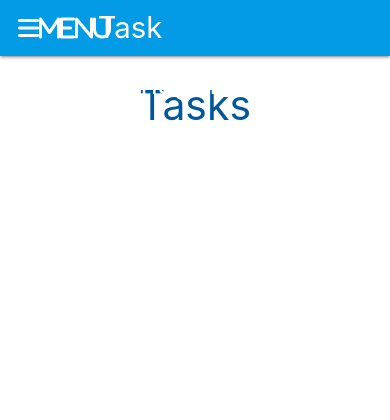
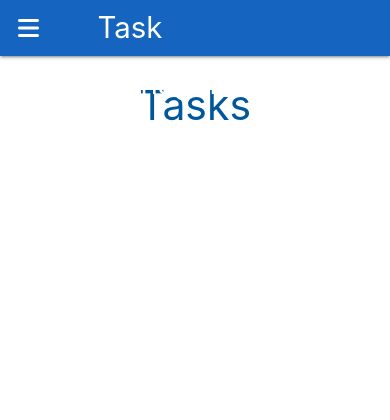
Before and after one commit to r3b3l-dev/flask-task-manager, a Flask app: page / in a window 390 px wide. Shown: the top 420 px of the page. Run offline with Flask 2, Linux system fonts and the light colour scheme; some libraries are stand-ins or nearby versions.

Commit message:
Remove menu text on responsive nav

```diff
--- a/taskmanager/routes.py
+++ b/taskmanager/routes.py
@@ -2,6 +2,7 @@ from flask import render_template
 from taskmanager import app, db
 from taskmanager.models import Category, Task
 
+
 @app.route("/")
 def home():
     return render_template("tasks.html")
--- a/taskmanager/templates/base.html
+++ b/taskmanager/templates/base.html
@@ -15,10 +15,10 @@
 
     <header>
         <!-- top navbar-->
-        <nav class="light-blue darken-1">
+        <nav class="blue darken-3">
             <div class="nav-wrapper">
                 <a href="{{ url_for('home') }}" class="brand-logo">Task Manager </a>
-                <a href="#" data-target="mobile-demo" class="sidenav-trigger"><i class="fas fa-bars">menu</i></a>
+                <a href="#" data-target="mobile-demo" class="sidenav-trigger"><i class="fas fa-bars"></i></a>
                 <ul class="right hide-on-med-and-down">
                     <li><a href="{{ url_for('home') }}">Home</a></li>
                     <li><a href="">New Task</a></li>
```
